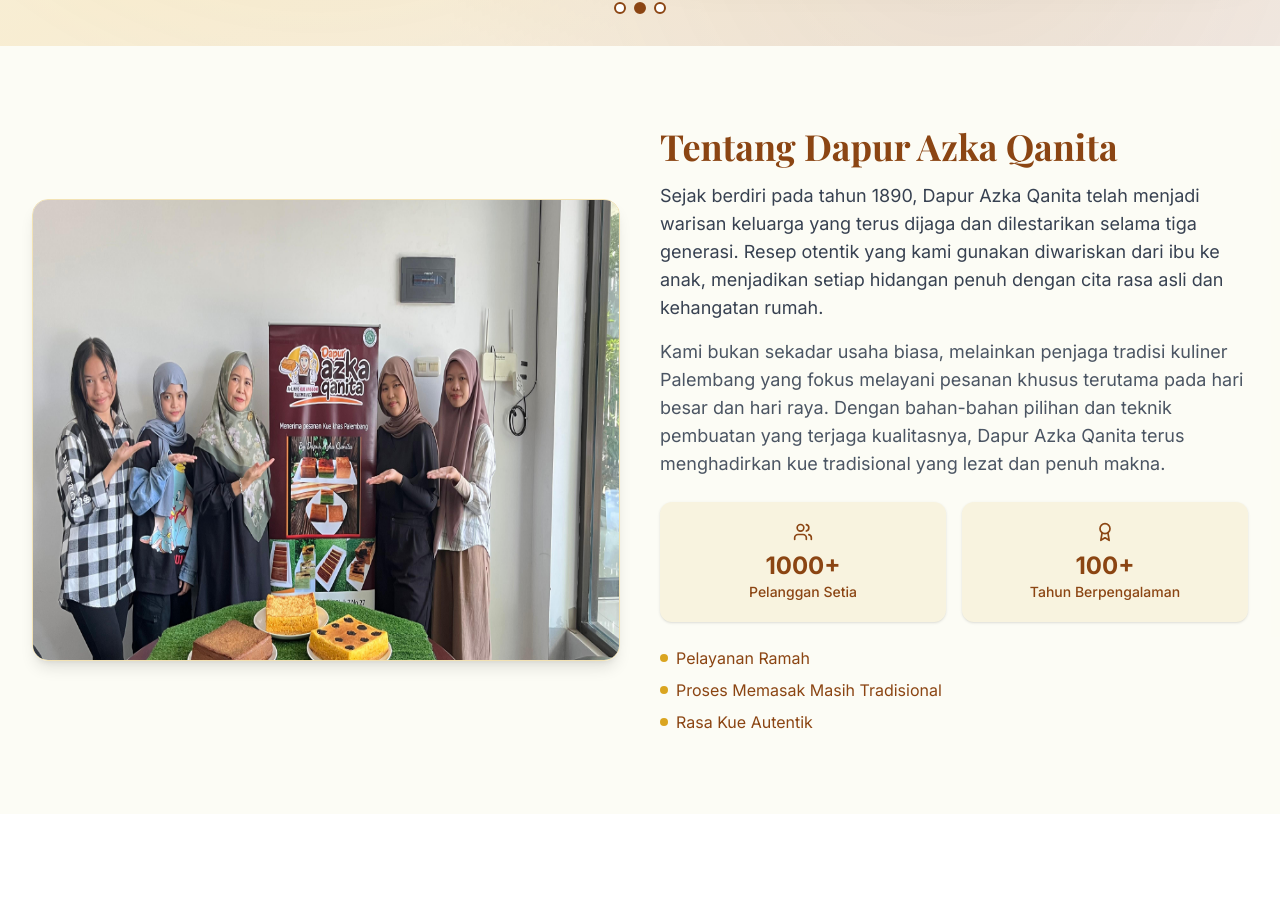
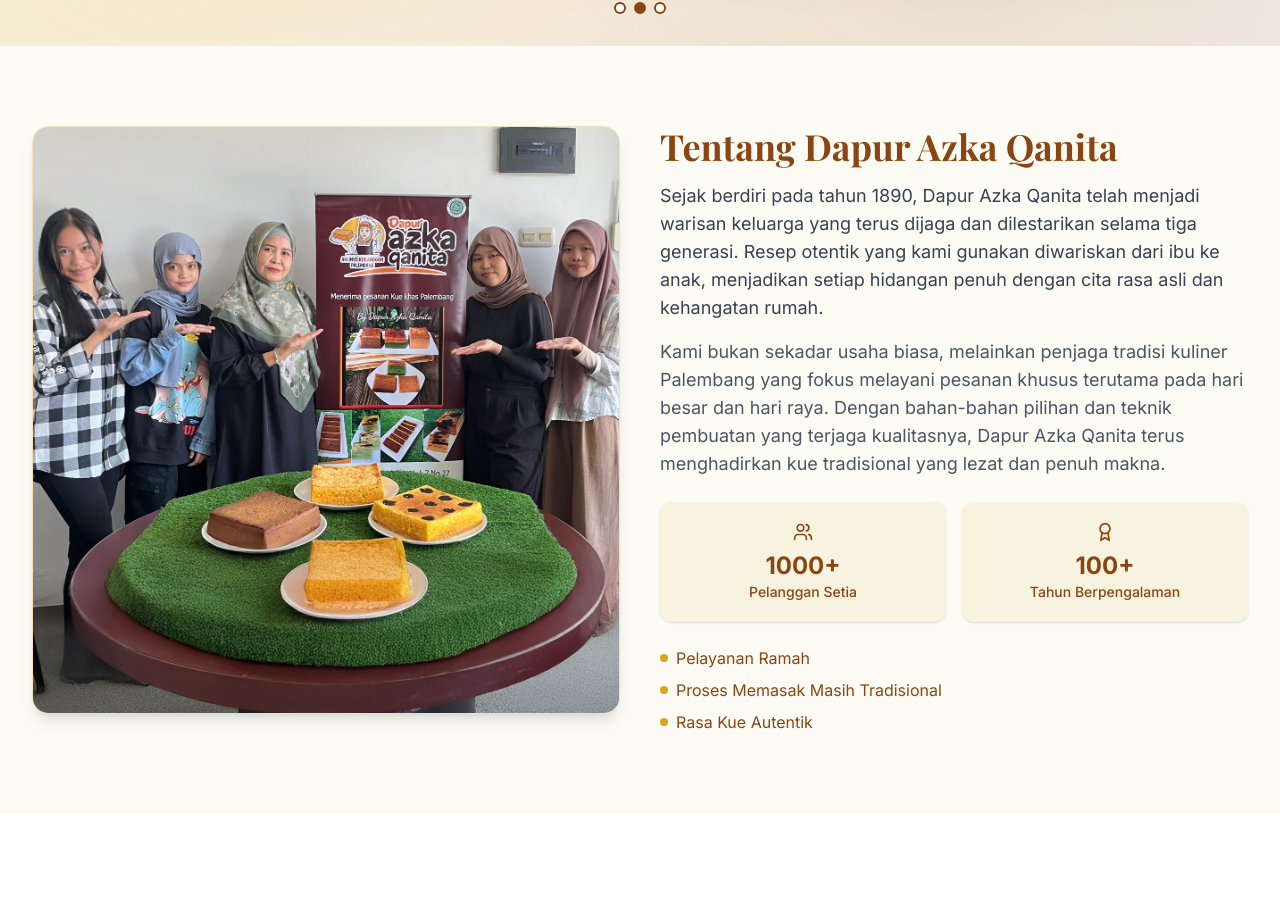
Before and after one commit to vivi211111/DapurAzkaQanita, a React (Vite) app: page / in a window 1280 px wide. Shown: the part 634-1532 px from the top of the page. Built offline with nearby package versions, Linux system fonts and the light colour scheme.

Commit message:
update foto about

```diff
--- a/src/components/home/AboutSection.jsx
+++ b/src/components/home/AboutSection.jsx
@@ -126,7 +126,7 @@
 
 				{/* DESKTOP: grid 2 kolom, layout tetap */}
 				<div className="hidden md:block">
-					<div className="grid grid-cols-2 gap-10 items-center">
+					<div className="grid grid-cols-2 gap-10 items-start">
 						{/* Left: Image */}
 						<motion.div
 							initial={{ opacity: 0, x: -40 }}
@@ -139,7 +139,7 @@
 								<img
 									src="/about/DapurAzka.jpg"
 									alt="Dapur Azka Qanita"
-									className="w-full h-[420px] lg:h-[460px] object-center scale-110 hover:scale-105 transition-transform duration-500 rounded-t-2xl"
+									className="w-full object-center scale-110 hover:scale-105 transition-transform duration-500 rounded-t-2xl"
 								/>
 							</div>
 						</motion.div>
```
Also changed, not shown: public/about/DapurAzka.jpg.
